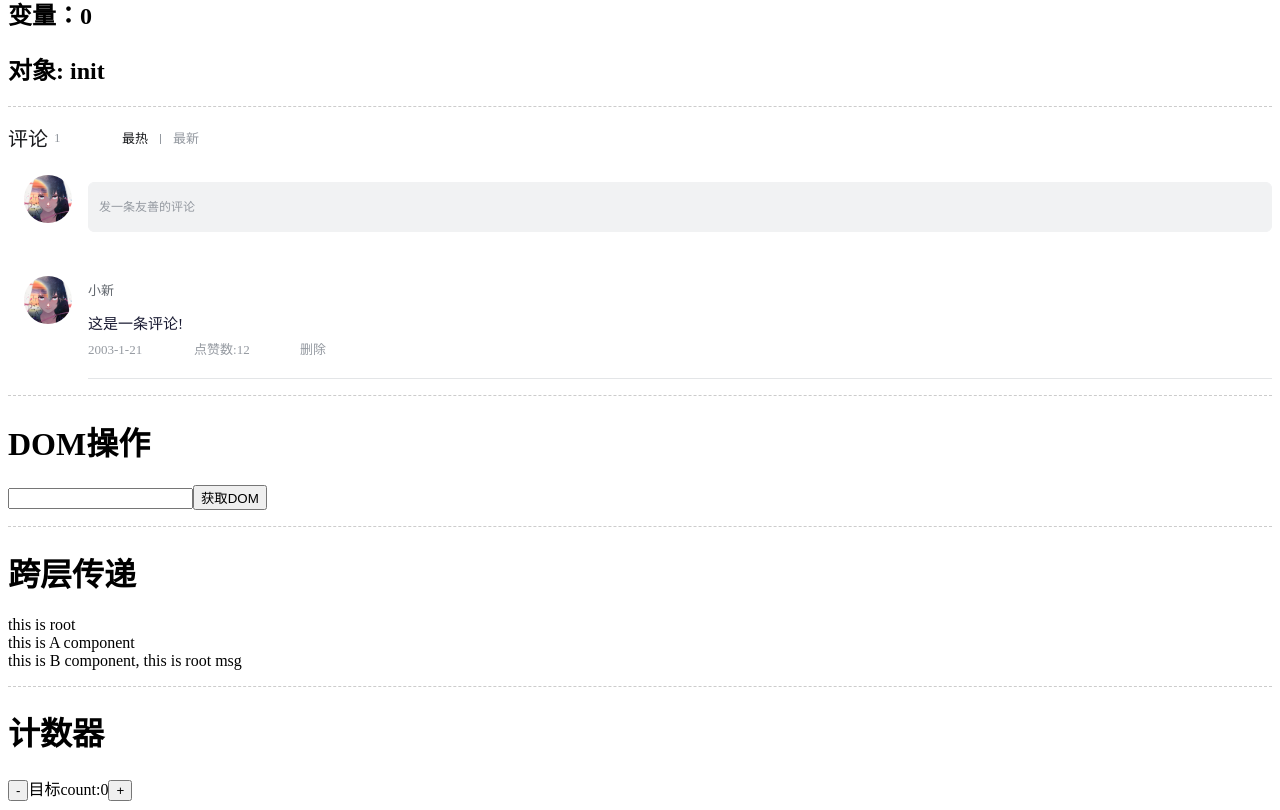
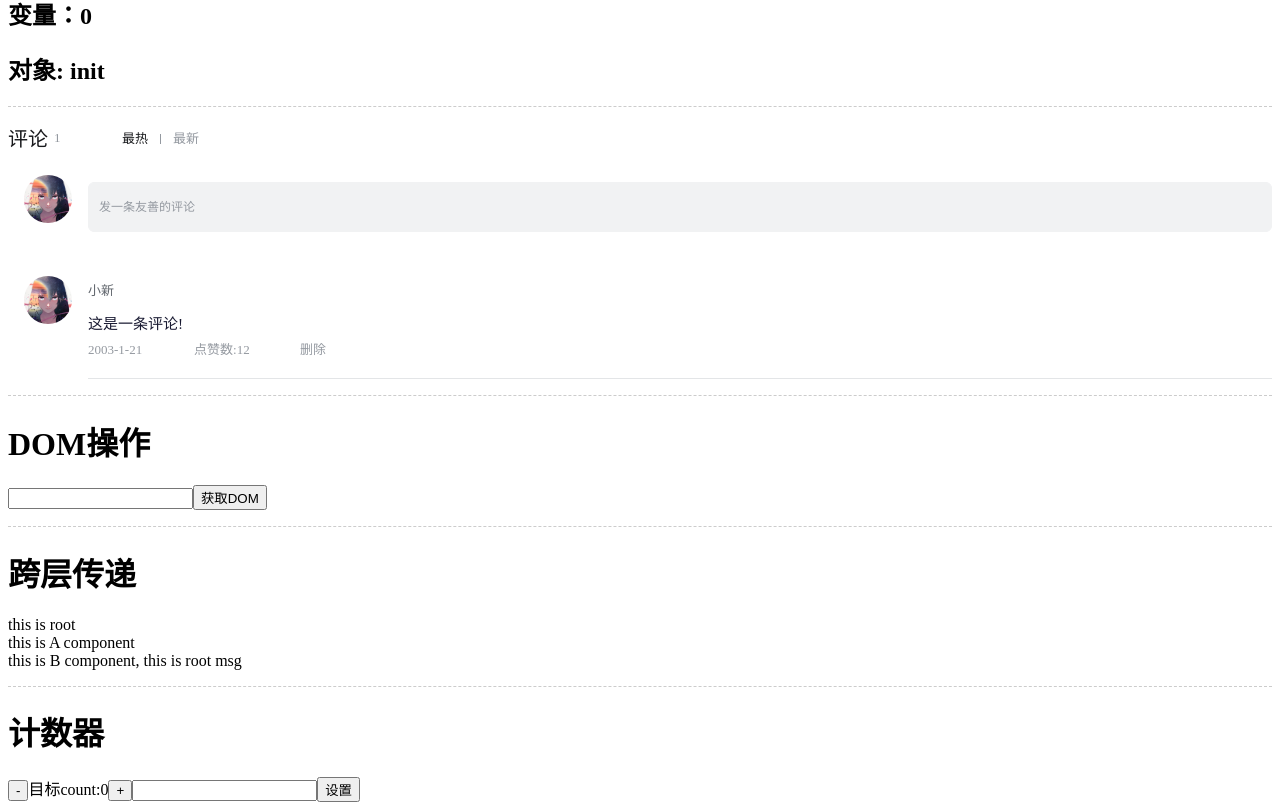
Before and after one commit to mmdxiaoxin/react-basic, a React (Create React App) app: page / in a window 1280 px wide. Shown: the part 558-1368 px from the top of the page. Built offline with nearby package versions, Linux system fonts and the light colour scheme.

Commit message:
feat: 含参actions

```diff
--- a/src/components/Counter.js
+++ b/src/components/Counter.js
@@ -1,9 +1,11 @@
 import { useSelector } from 'react-redux';
-import { decrement, increment } from '../store/modules/counterStore';
+import { decrement, increment, addToNum } from '../store/modules/counterStore';
 import { useDispatch } from 'react-redux';
+import { useState } from 'react';
 
 function Counter() {
     const { count } = useSelector((state) => state.counter);
+    const [addNum, setAddNum] = useState('');
     const dispatch = useDispatch();
 
     return (
@@ -12,6 +14,8 @@ function Counter() {
             <button onClick={() => dispatch(decrement())}>-</button>
             <span>目标count:{count}</span>
             <button onClick={() => dispatch(increment())}>+</button>
+            <input type='number' value={addNum} onChange={(e) => setAddNum(e.target.value)} />
+            <button onClick={() => dispatch(addToNum(parseInt(addNum)))}>设置</button>
         </div>
     );
 }
--- a/src/store/modules/counterStore.js
+++ b/src/store/modules/counterStore.js
@@ -12,10 +12,13 @@ const counterStore = createSlice({
         decrement(state) {
             state.count--;
         },
+        addToNum(state, action) {
+            state.count = action.payload;
+        },
     },
 });
 
-const { increment, decrement } = counterStore.actions;
+const { increment, decrement, addToNum } = counterStore.actions;
 const reducer = counterStore.reducer;
-export { increment, decrement };
+export { increment, decrement, addToNum };
 export default reducer;
```
